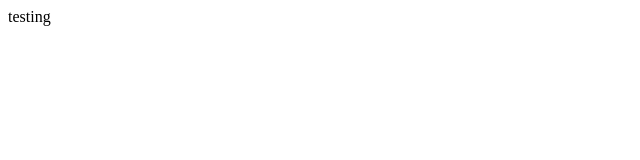
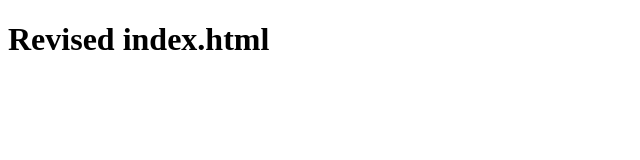
Before and after one commit to Paul-MOB/My-repo1, a plain HTML site: page index.html in a window 1280 px wide. Shown: the whole page, without its empty margins (0-640 px from the left). Drawn offline with Linux system fonts and the light colour scheme.

Commit message:
My first commit

```diff
--- a/index.html
+++ b/index.html
@@ -1,7 +1,11 @@
+<!DOCTYPE HTML>
 <html>
 <head>
+<meta charset="utf-8">
+<title>Untitled Document</title>
 </head>
+
 <body>
-testing
-</body
+<h1>Revised index.html</h1>
+</body>
 </html>
```
